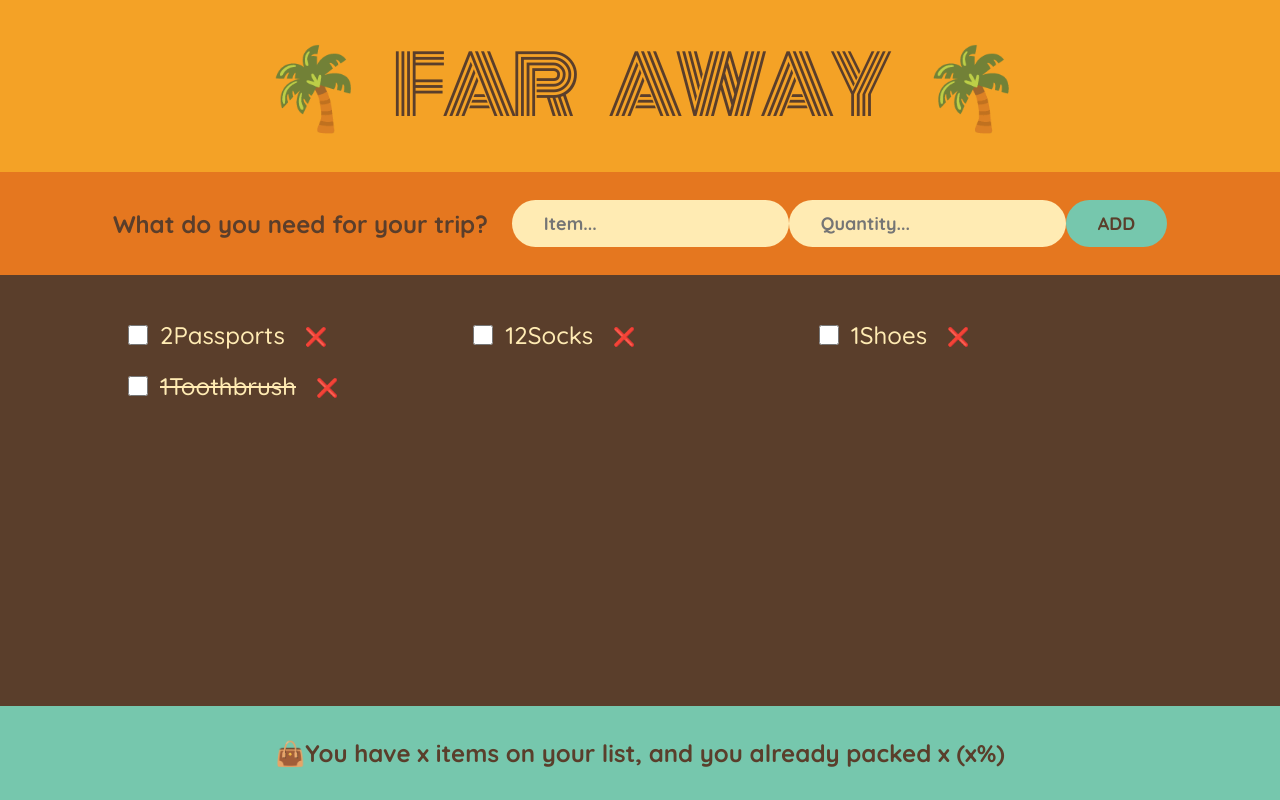
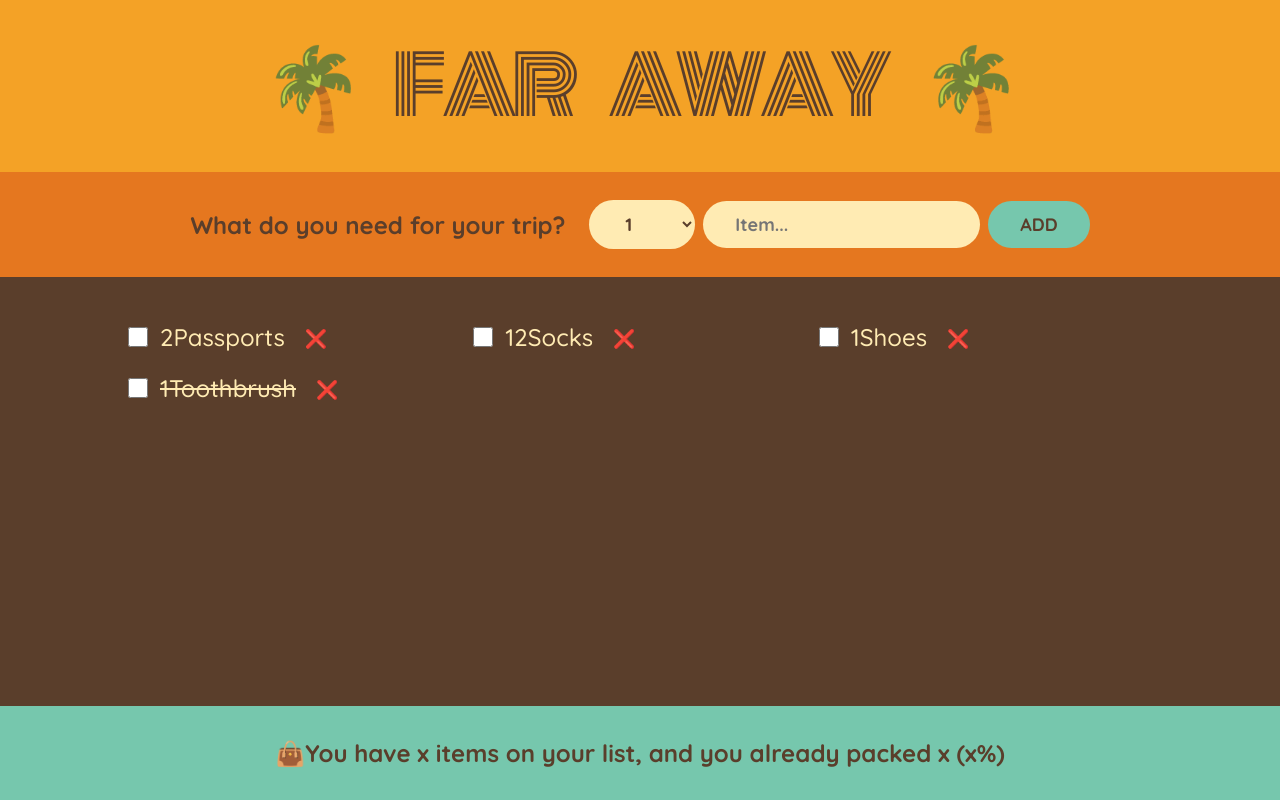
Before and after one commit to seif090/travel-list, a React (Create React App) app: page / in a window 1280 px wide. Built offline with nearby package versions, Linux system fonts and the light colour scheme.

Commit message:
Refactor App component structure and improve form handling

```diff
--- a/src/App.js
+++ b/src/App.js
@@ -1,3 +1,5 @@
+import { useState } from "react";
+
 const initialItems = [
   { id: 1, description: "Passports", quantity: 2, packed: false },
   { id: 2, description: "Socks", quantity: 12, packed: false },
@@ -5,58 +7,84 @@ const initialItems = [
   { id: 4, description: "Toothbrush", quantity: 1, packed: true },
 ];
 
-export default function App(){
-  return(
+export default function App() {
+  return (
     <div className="app">
       <Logo />
       <Form />
       <PackingList />
       <Stats />
     </div>
-  )
+  );
 }
 
-function Logo(){
-  return(
-    <h1>🌴 Far Away 🌴</h1>
-  )
+function Logo() {
+  return <h1>🌴 Far Away 🌴</h1>;
 }
-function Form(){
-  return(
-    <div className="add-form">
+function Form() {
+  const [description, setDescription] = useState("");
+  const [quantity, setQuantity] = useState(0);
+  function handleSubmit(e) {
+    e.preventDefault();
+    if (!description) return;
+    const newPackingItem = {
+      description: e.target[0].value,
+      quantity: e.target[1].value,
+      packed: false,
+      id: Date.now(),
+    };
+    console.log(newPackingItem);
+    setDescription("");
+    setQuantity(0);
+  }
+  return (
+    <form className="add-form" onSubmit={handleSubmit}>
       <h3>What do you need for your trip?</h3>
-      <form>
-        <input type="text" placeholder="Item..." />
-        <input type="number" placeholder="Quantity..." />
-        <button>Add</button>
-      </form>
-    </div>
-  )
+      <select value={quantity} onChange={(e) => setQuantity(e.target.value)}>
+        {Array.from({ length: 20 }, (_, i) => i + 1).map((num) => (
+          <option value={num}>{num}</option>
+        ))}
+      </select>
+      <input
+        type="text"
+        placeholder="Item..."
+        value={description}
+        onChange={(e) => setDescription(e.target.value)}
+      />
+      <button>Add</button>
+    </form>
+  );
 }
-function PackingList(){
-  return(
+function PackingList() {
+  return (
     <div className="list">
       <ul>
         {initialItems.map((item) => (
           <Item item={item} />
+
         ))}
+
       </ul>
+
     </div>
-  )
+  );
 }
-function Item({item}){
+function Item({ item }) {
   return (
     <li>
       <input type="checkbox" />
-      <span style={item.packed ? {textDecoration: "line-through"} : {}}>{item.quantity}{item.description}</span>
+      <span style={item.packed ? { textDecoration: "line-through" } : {}}>
+        {item.quantity}
+        {item.description}
+      </span>
       <button>❌</button>
     </li>
-  )
+  );
 }
-function Stats(){
-  return(
+function Stats() {
+  return (
     <footer className="stats">
       <p>👜You have x items on your list, and you already packed x (x%)</p>
     </footer>
-  )
+  );
 }
```
